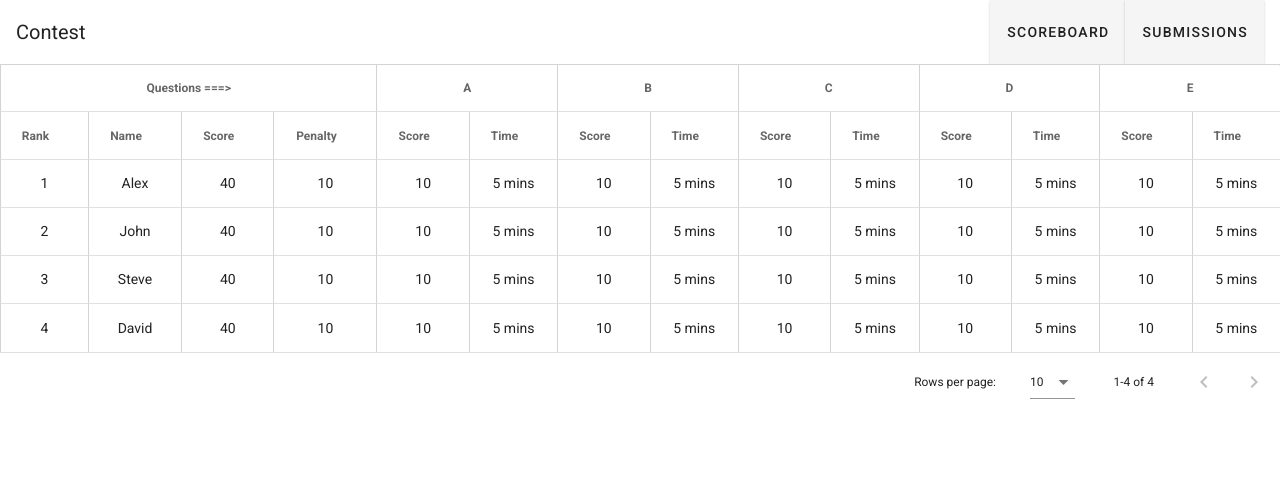
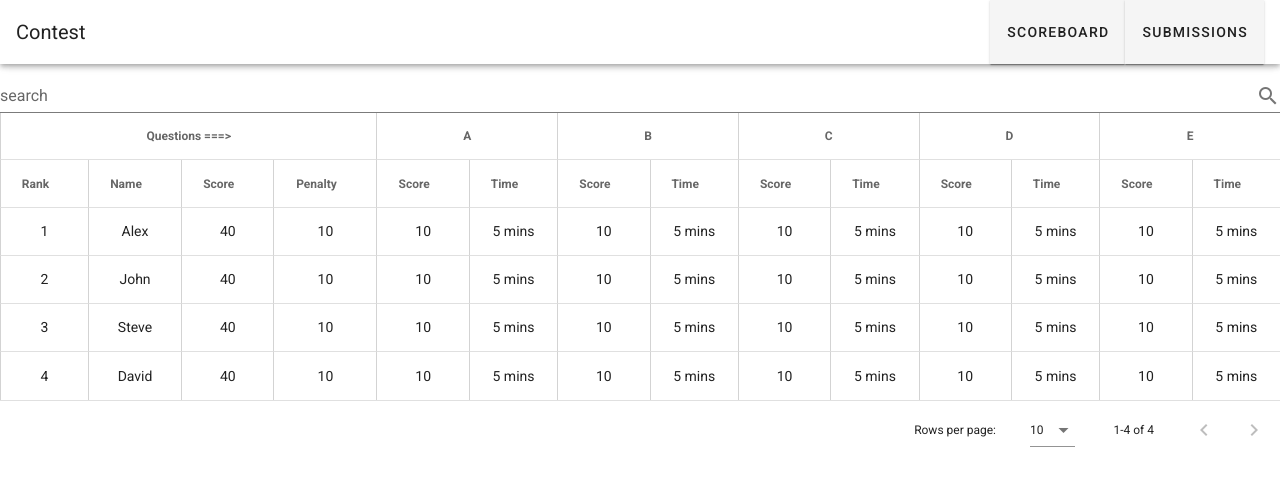
Before and after one commit to manankarnik/contest, a Vue app: page /scoreboard in a window 1280 px wide. Shown: the top 486 px of the page. Built offline with nearby package versions, Linux system fonts and the light colour scheme.

Commit message:
feat: add search bar

```diff
--- a/src/views/ScoreboardView.vue
+++ b/src/views/ScoreboardView.vue
@@ -1,6 +1,18 @@
 <template>
   <div>
-    <v-data-table :headers="headers" :items="items" class="table">
+    <v-text-field
+      v-model="search"
+      label="search"
+      append-icon="mdi-magnify"
+      hide-details
+    >
+    </v-text-field>
+    <v-data-table
+      :headers="headers"
+      :items="items"
+      :search="search"
+      class="table"
+    >
       <template v-slot:header>
         <thead class="center">
           <tr>
@@ -21,6 +33,7 @@
 export default {
   data() {
     return {
+      search: "",
       headers: [],
       items: [],
     };
```
